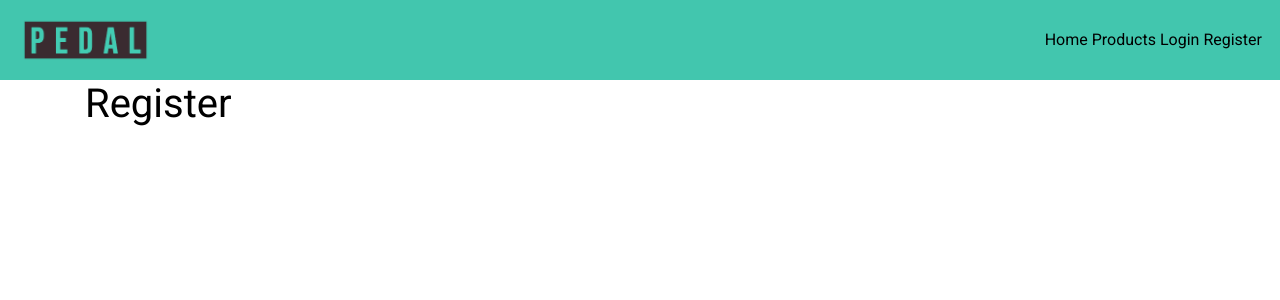
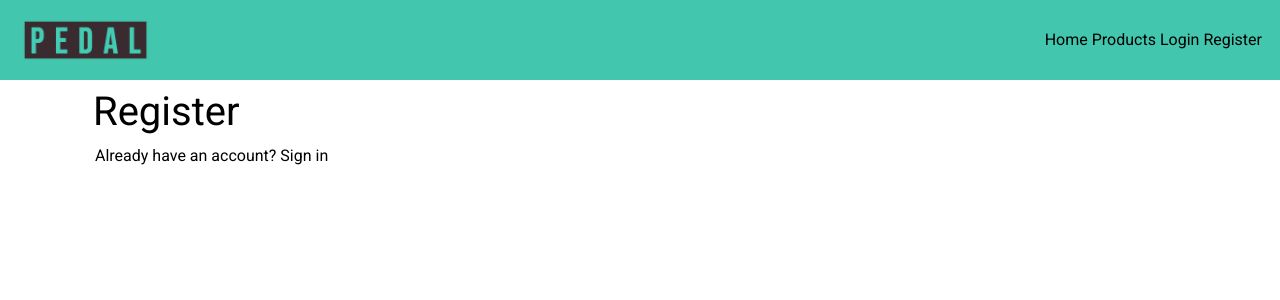
Before and after one commit to NDOMINEY/thepedalplatform, a React (Create React App) app in the folder frontend/: page /register in a window 1280 px wide. Shown: the top 300 px of the page. Built offline with nearby package versions, Linux system fonts and the light colour scheme.

Commit message:
Add basic page RegisterForm.js and add link to app.js
- Add pages directory to save pages
- Links tested locally

```diff
--- a/frontend/src/App.js
+++ b/frontend/src/App.js
@@ -1,5 +1,6 @@
 import styles from './App.module.css';
 import NavBar from './components/NavBar';
+import RegisterForm from './pages/RegisterForm';
 import Landing from './components/Landing';
 import Container from "react-bootstrap/Container";
 import { Route, Switch } from "react-router-dom";
@@ -16,7 +17,7 @@ function App() {
                     } />
                     <Route exact path="/products" render={() => <h1>Products</h1>} />
                     <Route exact path="/login" render={() => <h1>Login</h1>} />
-                    <Route exact path="/register" render={() => <h1>Register</h1>} />
+                    <Route exact path="/register" render={() => <RegisterForm />} />
                     <Route render={() => <p>Page not found!</p>} />
                 </Switch>
             </Container>
--- /dev/null
+++ b/frontend/src/pages/RegisterForm.js
@@ -0,0 +1,22 @@
+import React from "react";
+import { Link } from "react-router-dom";
+import { Col, Row, Container } from "react-bootstrap";
+
+const RegisterForm = () => {
+    return (
+        <Row>
+            <Col className="my-auto py-2 p-md-2">
+                <Container>
+                    <h1>Register</h1>
+                </Container>
+                <Container>
+                    <Link to="/login">
+                        Already have an account? Sign in
+                    </Link>
+                </Container>
+            </Col>
+        </Row>
+    );
+};
+
+export default RegisterForm;
```
Also changed, not shown: 1 other file (tests, documents, lock files or other folders).
